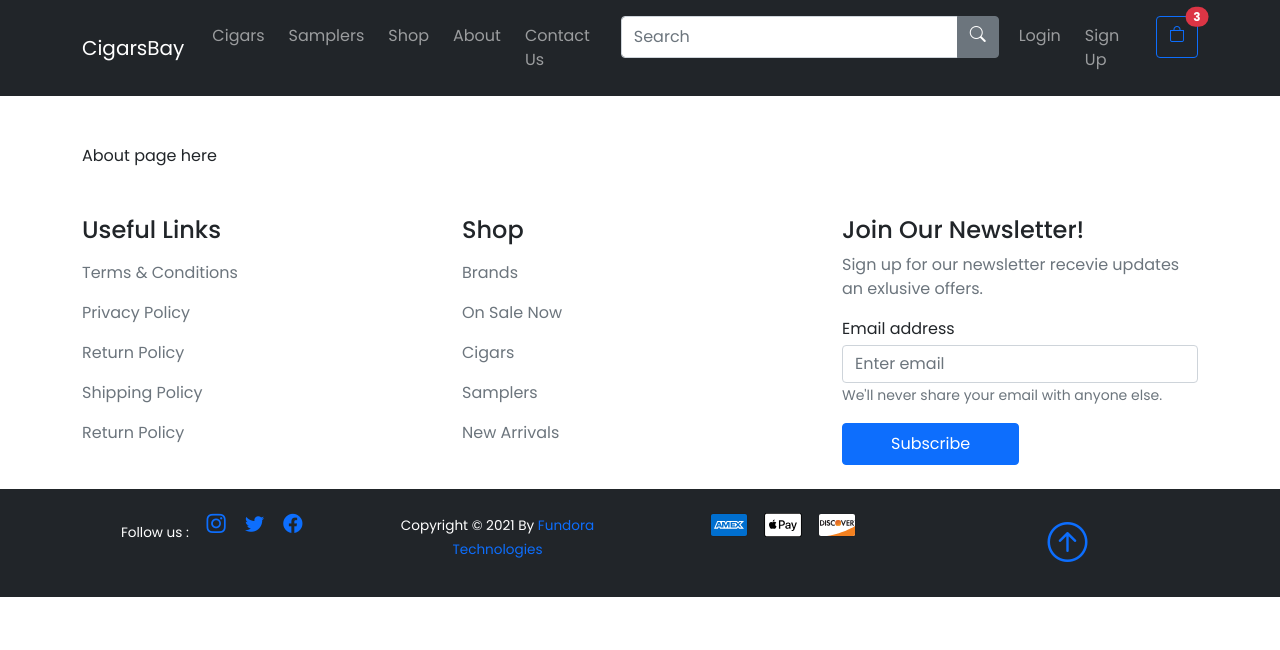
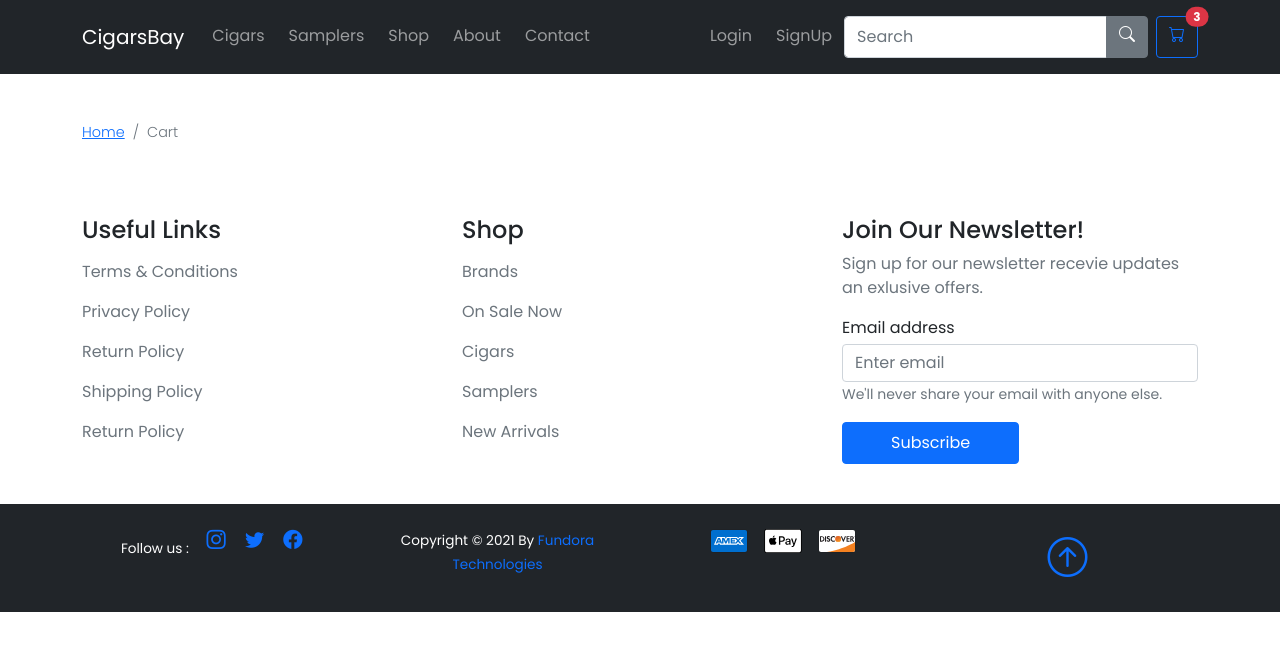
Before and after one commit to reyfun1/cigars-bay-mern-online-shop, a React (Create React App) app in the folder client/: page /about in a window 1280 px wide. Shown: the top 650 px of the page. Built offline with nearby package versions, Linux system fonts and the light colour scheme.

Commit message:
optimized details of the navbar & collapse

```diff
--- a/client/src/components/Footer.jsx
+++ b/client/src/components/Footer.jsx
@@ -11,7 +11,7 @@ const Footer = () => {
         <FooterStyled>
             <div className="container text-md-start mb-4">
                 <div className="row">
-                    <div className="col-md">
+                    <div className="col-md text-center text-md-start mb-3">
                         {/* <ContactUsForm/> */}
                         <h4>Useful Links</h4>
                         <ul>
@@ -22,7 +22,7 @@ const Footer = () => {
                             <li><a href="" className="text-muted">Return Policy</a></li>
                         </ul>
                     </div>
-                    <div className="col-md text-center text-md-start">
+                    <div className="col-md text-center text-md-start mb-3">
                         <h4>Shop</h4>
                         <ul>
                             <li><a href="" className="text-muted">Brands</a></li>
@@ -32,7 +32,7 @@ const Footer = () => {
                             <li><a href="" className="text-muted">New Arrivals</a></li>
                         </ul>
                     </div>
-                    <div className="col-md text-center text-md-start">
+                    <div className="col-md text-center text-md-start mb-3">
                         <h4>Join Our Newsletter!</h4>
                         <p className="text-muted">Sign up for our newsletter recevie updates an exlusive offers.</p>
                         <div className="form-group mb-3">
--- a/client/src/components/Navbar.jsx
+++ b/client/src/components/Navbar.jsx
@@ -18,10 +18,23 @@ const Navbar = () => {
     return (
         <NavBarStyled className="navbar navbar-expand-lg bg-dark navbar-dark text-dark py-3">
         <div className="container">
+            <button className="navbar-toggler" type="button" data-bs-toggle="collapse" data-bs-target="#navmenu">
+                <span className="navbar-toggler-icon"></span>
+            </button>
+
             <Link to="/" className="navbar-brand">CigarsBay</Link>
 
-            <div className="collapse navbar-collapse" id="navmenu">
-                <ul className="navbar-nav me-auto">
+            <button type="button" className="btn btn-outline-primary position-relative my-2 my-lg-0 order-lg-last" onClick={()=> history.push('/cart')}>
+                <i className="bi bi-cart"></i>
+                <span className="d-lg-none"> Cart</span>
+                <span className="position-absolute top-0 start-100 translate-middle badge rounded-pill bg-danger">
+                    3
+                    <span className="visually-hidden">unread messages</span>
+                </span>
+            </button>
+
+            <div className="collapse navbar-collapse" id="navmenu" >
+                <ul className="navbar-nav d-flex justify-content-between w-100 mt-3 mt-lg-0">
                         <li className="nav-item ms-1 me-1">
                             <Link to="/search/all" className="nav-link">Cigars</Link>
                         </li>
@@ -35,16 +48,10 @@ const Navbar = () => {
                             <Link to="/about/" className="nav-link">About</Link>
                         </li>
                         <li className="nav-item ms-1 me-1">
-                        <Link to="/contactus" className="nav-link">Contact Us</Link>
+                            <Link to="/contactus" className="nav-link">Contact</Link>
                         </li>
-                </ul>
-            </div>
-
-
-
-            <div className="collapse navbar-collapse" id="navmenu">
-                <ul className="navbar-nav ms-auto">
-                    <li className="me-2">
+                        <li className="nav-item mx-5"></li>
+                        <li className="me-2 order-1 my-3 my-lg-0">
                             <form className="d-flex">
                                 <div className="input-group">
                                     <input
@@ -62,23 +69,11 @@ const Navbar = () => {
                             <Link to="/login/" className="nav-link ms-1 me-1">Login</Link>
                         </li>
                         <li className="nav-item">
-                        <Link to="/signup/" className="nav-link ms-1 me-1">Sign Up</Link>
-                    </li>
-                    <li className="nav-item">
-                    <button type="button" className="btn btn-outline-primary position-relative" onClick={()=> history.push('/cart')}>
-                    <i className="bi bi-bag"></i>
-                        <span className="position-absolute top-0 start-100 translate-middle badge rounded-pill bg-danger">
-                            3
-                            <span className="visually-hidden">unread messages</span>
-                        </span>
-                    </button>
+                            <Link to="/signup/" className="nav-link ms-1 me-1">SignUp</Link>
                         </li>
                 </ul>
             </div>
 
-            <button className="navbar-toggler ms-auto" type="button" data-bs-toggle="collapse" data-bs-target="#navmenu">
-                <span className="navbar-toggler-icon"></span>
-            </button>
 
         </div>
     </ NavBarStyled>
--- a/client/src/pages/AboutPage.jsx
+++ b/client/src/pages/AboutPage.jsx
@@ -1,9 +1,10 @@
 import React from 'react'
+import BreadCrumb from '../components/BreadCrumb'
 
 const AboutPage = () => {
     return (
         <div className="container py-5">
-            About page here
+             <BreadCrumb/>
         </div>
     )
 }
--- a/client/src/pages/CheckoutPage.jsx
+++ b/client/src/pages/CheckoutPage.jsx
@@ -52,7 +52,7 @@ const CheckoutPage = () => {
                 <strong>$20</strong>
               </li>
             </ul>
-            <form className="card p-2">
+            <form className="p-0">
               <div className="input-group">
                 <input type="text" className="form-control" placeholder="Promo code" />
                 <div className="input-group-append">
```
Lines whose indentation alone changed are shown as unchanged.
